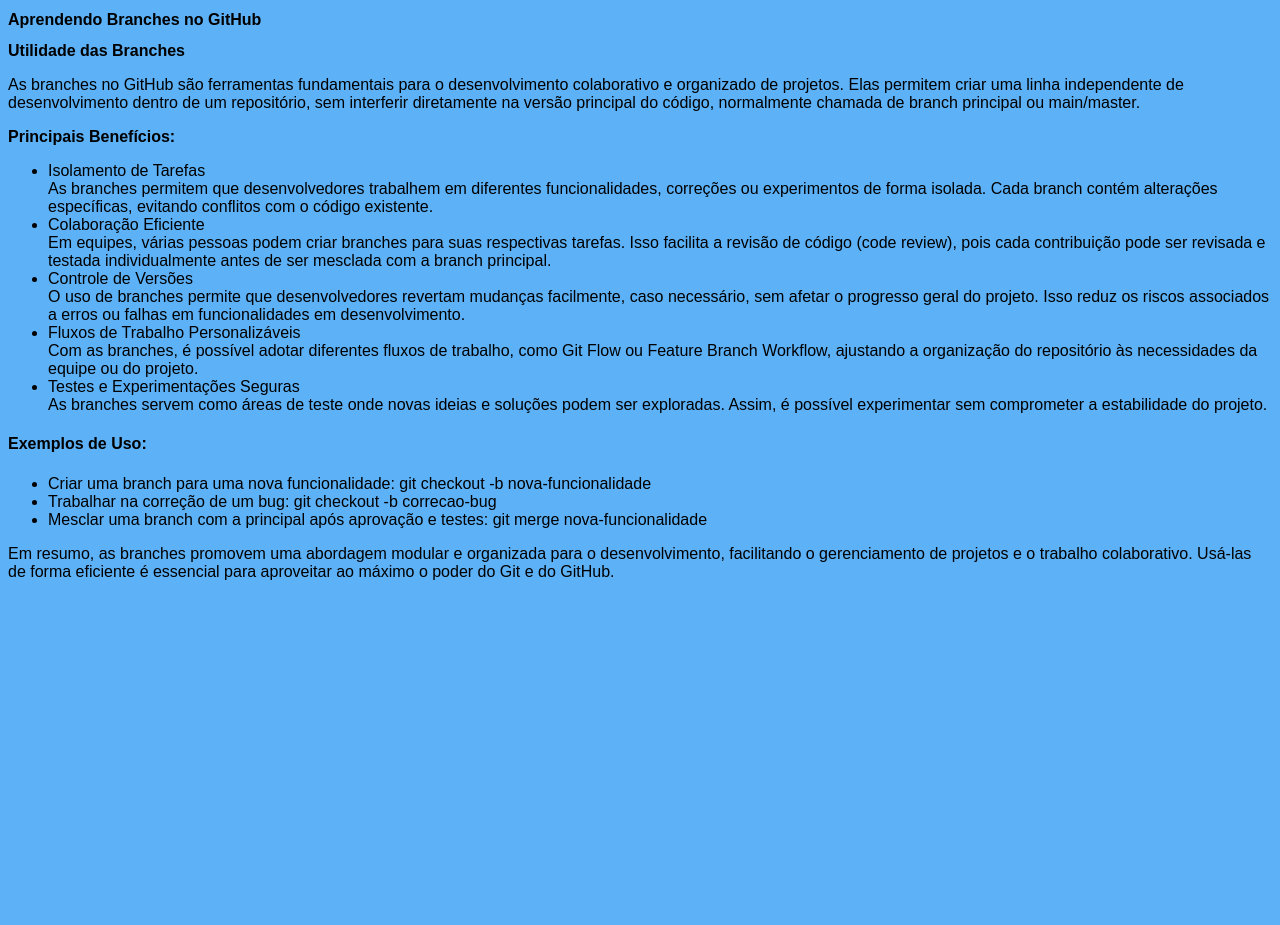
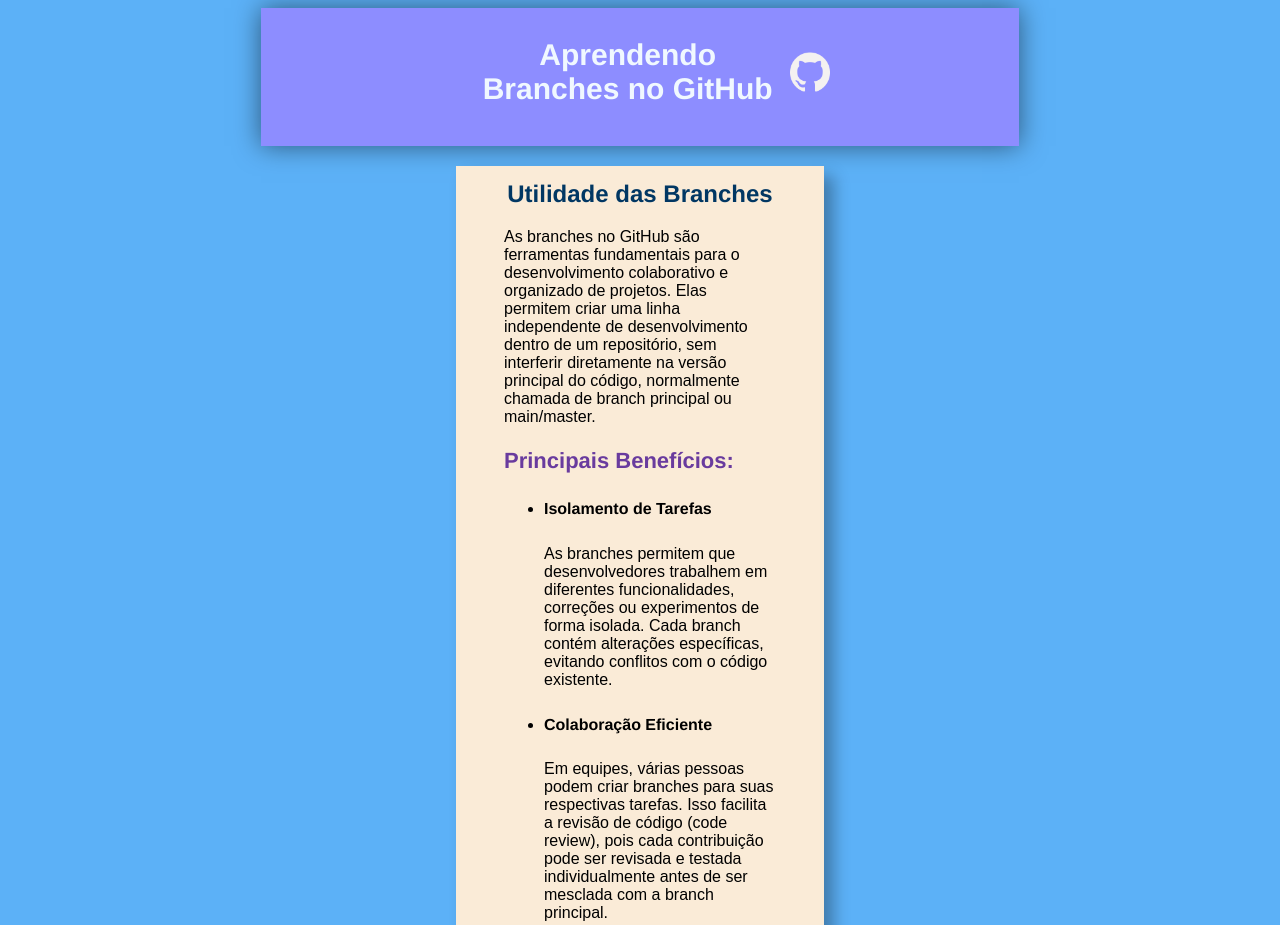
Before and after one commit to DerekGama/Ola-Mundo, a plain HTML site: page Site/index.html in a window 1280 px wide. Shown: the top 925 px of the page. Before the commit the page ends 800 px from the top, so only its background shows below. Drawn offline with Linux system fonts and the light colour scheme.

Commit message:
Conclusão dos Estilos
Finalização de Estilos da Página

```diff
--- a/Site/estilos/style.css
+++ b/Site/estilos/style.css
@@ -6,3 +6,70 @@
 body{
     background-color: rgb(92, 177, 247);
 }
+
+header{
+    background-color: rgb(141, 141, 255);
+    color: aliceblue;
+    text-align: center;
+
+    padding-top: 10px;
+    padding-bottom: 20px;
+    margin-left: 20%;
+    margin-right: 20%;
+    padding-left: 17%;
+    padding-right: 15%;
+
+    display: flex;
+    align-items: center;
+    gap: 10px;
+
+    box-shadow: 0px 0px 25px rgba(0, 0, 0, 0.5);
+}
+
+
+article{
+    margin-left: 28em;
+    margin-right: 28em;
+    padding-left: 3em;
+    padding-right: 3em;
+    padding-bottom: 30px;
+
+    background-color: antiquewhite;
+    box-shadow: 10px 10px 15px rgba(0, 0, 0, 0.3);
+}
+
+h1,h2,h3,h4,h5,h6 {
+    font-family:'Franklin Gothic Medium', 'Arial Narrow', Arial, sans-serif;
+}
+
+
+h1{
+    font-size: 30px;
+}
+
+h2{
+    font-size: 24px;
+    text-align: center;
+    color: rgb(1, 55, 99);
+    padding-top: 5%;
+}
+
+h3,h4{
+    font-size: 22px;
+    color: rgb(105, 59, 158);
+}
+
+
+code{
+    background-color: rgb(38, 37, 59);
+    border-radius: 15px;
+    margin: 20px;
+    padding: 10px;
+    color: whitesmoke;
+}
+
+img{
+
+    width: 40px;
+    height: 40px;
+}
--- a/Site/index.html
+++ b/Site/index.html
@@ -9,48 +9,60 @@
 <body>
 <main>
     <header>
-        <h1>Aprendendo Branches no GitHub</h1>
+        <h1>Aprendendo Branches no GitHub </h1>
+        <img src="imagens/github.png" alt="Ícone do Github">
+
+
     </header>
 
     <article>
         <h2>Utilidade das Branches</h2>
-        <p>As branches no GitHub são ferramentas fundamentais para o desenvolvimento colaborativo e organizado de projetos. Elas permitem criar uma linha independente de desenvolvimento dentro de um repositório, sem interferir diretamente na versão principal do código, normalmente chamada de branch principal ou main/master.
+        <p>As branches no GitHub são ferramentas fundamentais para o desenvolvimento colaborativo e organizado de projetos. Elas permitem criar uma linha independente de desenvolvimento dentro de um repositório, sem interferir diretamente na versão principal do código, normalmente chamada de branch principal ou main/master.</p>
 
             <h3>Principais Benefícios:</h3>
             <ul>
-                <li>Isolamento de Tarefas</li>
-                As branches permitem que desenvolvedores trabalhem em diferentes funcionalidades, correções ou experimentos de forma isolada. Cada branch contém alterações específicas, evitando conflitos com o código existente.
+                <li>
+                    <h5>Isolamento de Tarefas</h5>
+                    <p>As branches permitem que desenvolvedores trabalhem em diferentes funcionalidades, correções ou experimentos de forma isolada. Cada branch contém alterações específicas, evitando conflitos com o código existente.</p>
+                </li>
 
-                <li>Colaboração Eficiente</li>
-                Em equipes, várias pessoas podem criar branches para suas respectivas tarefas. Isso facilita a revisão de código (code review), pois cada contribuição pode ser revisada e testada individualmente antes de ser mesclada com a branch principal.
+                <li>
+                    <h5>Colaboração Eficiente</h5>
+                    <p>Em equipes, várias pessoas podem criar branches para suas respectivas tarefas. Isso facilita a revisão de código (code review), pois cada contribuição pode ser revisada e testada individualmente antes de ser mesclada com a branch principal.</p>
+                </li>
 
-                <li>Controle de Versões</li>
-                O uso de branches permite que desenvolvedores revertam mudanças facilmente, caso necessário, sem afetar o progresso geral do projeto. Isso reduz os riscos associados a erros ou falhas em funcionalidades em desenvolvimento.
+                <li>
+                    <h5>Controle de Versões</h5>
+                    <p>O uso de branches permite que desenvolvedores revertam mudanças facilmente, caso necessário, sem afetar o progresso geral do projeto. Isso reduz os riscos associados a erros ou falhas em funcionalidades em desenvolvimento. </p>
+                </li>
 
-                <li>Fluxos de Trabalho Personalizáveis</li>
-                Com as branches, é possível adotar diferentes fluxos de trabalho, como Git Flow ou Feature Branch Workflow, ajustando a organização do repositório às necessidades da equipe ou do projeto.
+                <li>
+                    <h5>Fluxos de Trabalho Personalizáveis</h5>
+                    <p>Com as branches, é possível adotar diferentes fluxos de trabalho, como Git Flow ou Feature Branch Workflow, ajustando a organização do repositório às necessidades da equipe ou do projeto.</p>
+                </li>
 
-                <li>Testes e Experimentações Seguras</li>
-                As branches servem como áreas de teste onde novas ideias e soluções podem ser exploradas. Assim, é possível experimentar sem comprometer a estabilidade do projeto.
+                <li>
+                    <h5>Testes e Experimentações Seguras</h5>
+                    <p>As branches servem como áreas de teste onde novas ideias e soluções podem ser exploradas. Assim, é possível experimentar sem comprometer a estabilidade do projeto.</p>
+                </li>
             </ul>
 
             <h4>Exemplos de Uso:</h4>
             <ul>
                 <li>
-                    Criar uma branch para uma nova funcionalidade:
+                    <h5>Criar uma branch para uma nova funcionalidade:</h5>
                     <code>git checkout -b nova-funcionalidade</code>
                 </li>
                 <li>
-                    Trabalhar na correção de um bug:
+                    <h5>Trabalhar na correção de um bug:</h5>
                     <code>git checkout -b correcao-bug</code>
                 </li>
                 <li>
-                    Mesclar uma branch com a principal após aprovação e testes:
+                    <h5>Mesclar uma branch com a principal após aprovação e testes:</h5>
                     <code>git merge nova-funcionalidade</code>
                 </li>
             </ul>
-            Em resumo, as branches promovem uma abordagem modular e organizada para o desenvolvimento, facilitando o gerenciamento de projetos e o trabalho colaborativo. Usá-las de forma eficiente é essencial para aproveitar ao máximo o poder do Git e do GitHub.
-        </p>
+        <p>Em resumo, as branches promovem uma abordagem modular e organizada para o desenvolvimento, facilitando o gerenciamento de projetos e o trabalho colaborativo. Usá-las de forma eficiente é essencial para aproveitar ao máximo o poder do Git e do GitHub.</p>
     </article>
 
 
```
Also changed, not shown: Site/imagens/github.png (added).
